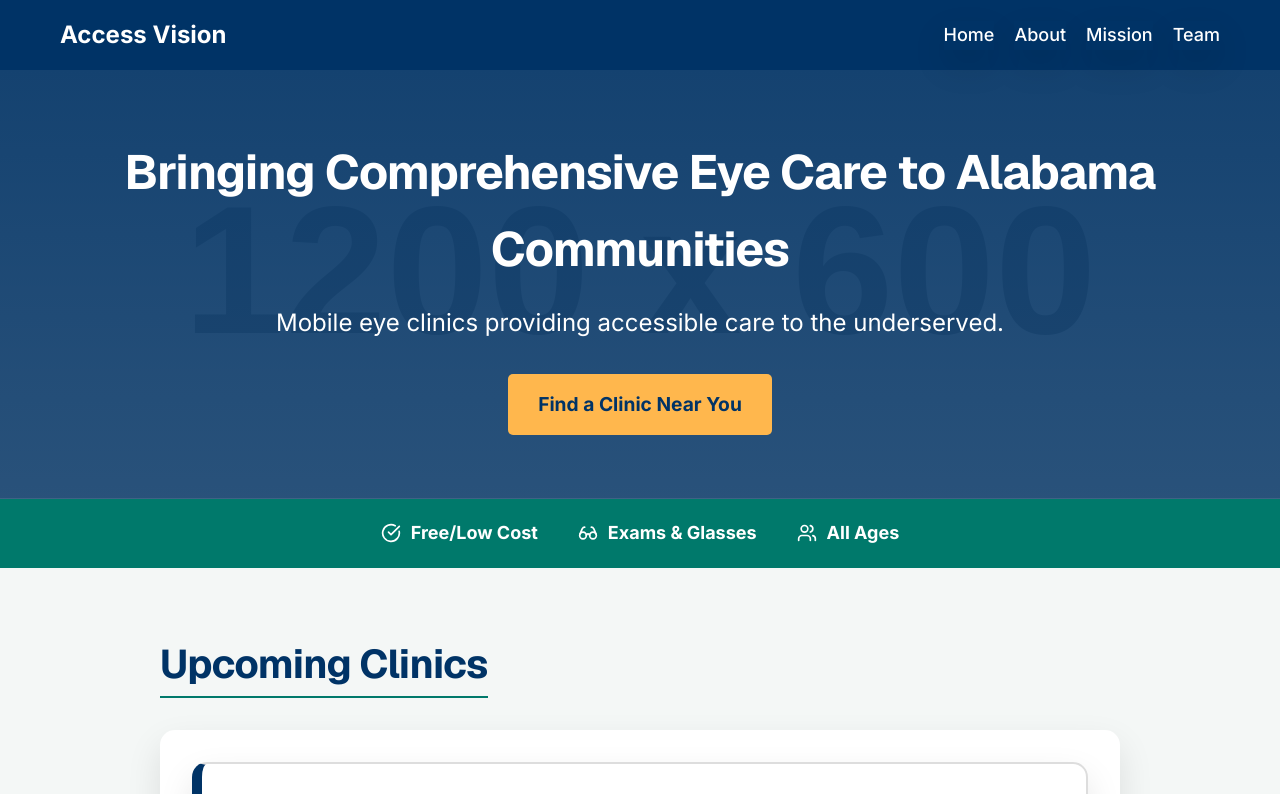
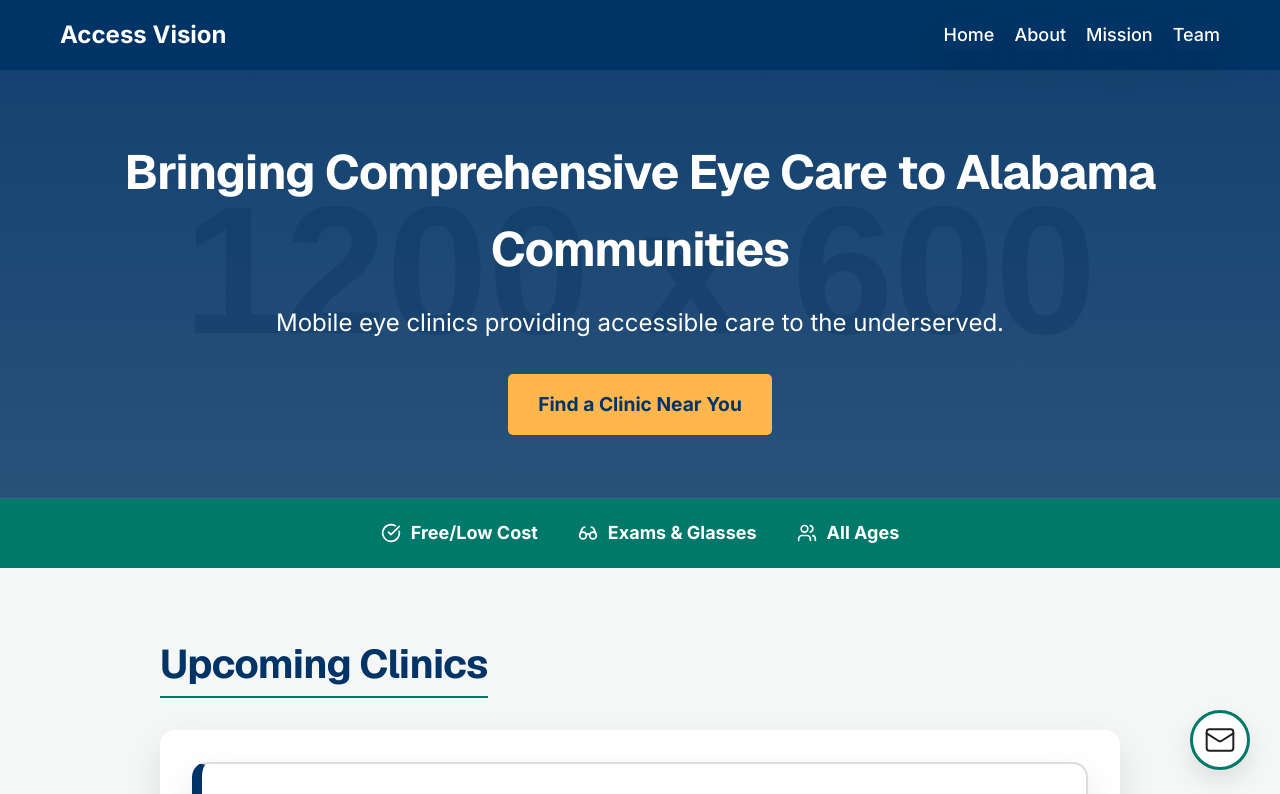
Before and after one commit to skoorrevir/access-vision, a Next.js app: page / in a window 1280 px wide. Shown: the top 794 px of the page. Built offline with nearby package versions, Linux system fonts and the light colour scheme.

Commit message:
Start of contact widget

```diff
--- a/src/app/layout.tsx
+++ b/src/app/layout.tsx
@@ -3,6 +3,7 @@ import Link from 'next/link';
 import { Inter, Geist } from "next/font/google";
 import "./globals.css";
 import styles from "./layout.module.css";
+import ContactWidget from "@/components/ContactWidget";
 
 
 const inter = Inter({
@@ -26,7 +27,7 @@ export default function RootLayout({
   children: React.ReactNode;
 }>) {
   return (
-    <html lang="en">
+    <html lang="en" suppressHydrationWarning>
       <body className={`${inter.variable} ${geistSans.variable}`}>
         <header className={styles.header}>
           <div className={styles.navContainer}>
@@ -43,8 +44,9 @@ export default function RootLayout({
         </header>
 
         {/* Where page contents show*/}
-        {children}
+        <main>{children}</main>
 
+        <ContactWidget />
         <footer className={styles.footer}>
           <p>&copy; 2025 Access Vision. All Rights Reserved.</p>
           <div className={styles.nonProfitBadge}>501(c)(3) Non-Profit Organization (IRS Determination 2025)</div>
--- a/src/app/page.tsx
+++ b/src/app/page.tsx
@@ -1,4 +1,4 @@
-import ClinicSchedule from "./components/ClinicSchedule";
+import ClinicSchedule from "@/components/ClinicSchedule";
 import styles from "./page.module.css";
 import {CheckCircle, Glasses, Users, Eye, Stethoscope} from 'lucide-react';
 
--- a/src/app/team/page.tsx
+++ b/src/app/team/page.tsx
@@ -1,5 +1,5 @@
-import ClinicTeam from ".././components/ClinicTeam";
-import styles from "../components/ClinicTeam.module.css";
+import ClinicTeam from "@/components/ClinicTeam";
+import styles from "@/components/ClinicTeam.module.css";
 
 export default function TeamPage() {
 
--- a/src/app/components/ClinicSchedule.tsx
+++ b/src/components/ClinicSchedule.tsx
@@ -1,4 +1,4 @@
-import clinics from "./schedule/schedule.json";
+import clinics from "@/data/schedule.json";
 import styles from "./ClinicSchedule.module.css";
 
 export default function ClinicSchedule() {
--- a/src/app/components/ClinicTeam.tsx
+++ b/src/components/ClinicTeam.tsx
@@ -1,5 +1,5 @@
 import Image from "next/image";
-import team from "./team/team.json";
+import team from "@/data/team.json";
 import styles from "./ClinicTeam.module.css";
 
 export default function ClinicTeam() {
--- /dev/null
+++ b/src/components/ContactWidget.module.css
@@ -0,0 +1,25 @@
+.mail {
+    position: fixed;
+    bottom: 30px;
+    right: 30px;
+    z-index: 1000;
+
+    width: 60px;
+    height: 60px;
+    padding: 0;
+
+    background-color: var(--white);
+    border: 3px solid var(--accent-teal);
+    border-radius: 50%;
+
+    display: flex;
+    align-items: center;
+    justify-content: center;
+    cursor: pointer;
+    transition: all 0.3s ease;
+    box-shadow: 0 10px 25px rgba(0, 0, 0, 0.1);
+}
+
+.mail:hover {
+    transform: scale(1.1);
+}
--- /dev/null
+++ b/src/components/ContactWidget.tsx
@@ -0,0 +1,10 @@
+import styles from "./ContactWidget.module.css";
+import { Mail } from 'lucide-react';
+
+export default function ContactWidget() {
+  return (
+    <div className={styles.mail}>
+      <Mail size={32} strokeWidth={1.5} />
+    </div>
+  );
+}
```
Also changed, not shown: src/components/ClinicSchedule.module.css (renamed from src/app/components/ClinicSchedule.module.css), src/components/ClinicTeam.module.css (renamed from src/app/components/ClinicTeam.module.css), src/data/schedule.json (renamed from src/app/components/schedule/schedule.json), src/data/team.json (renamed from src/app/components/team/team.json).
